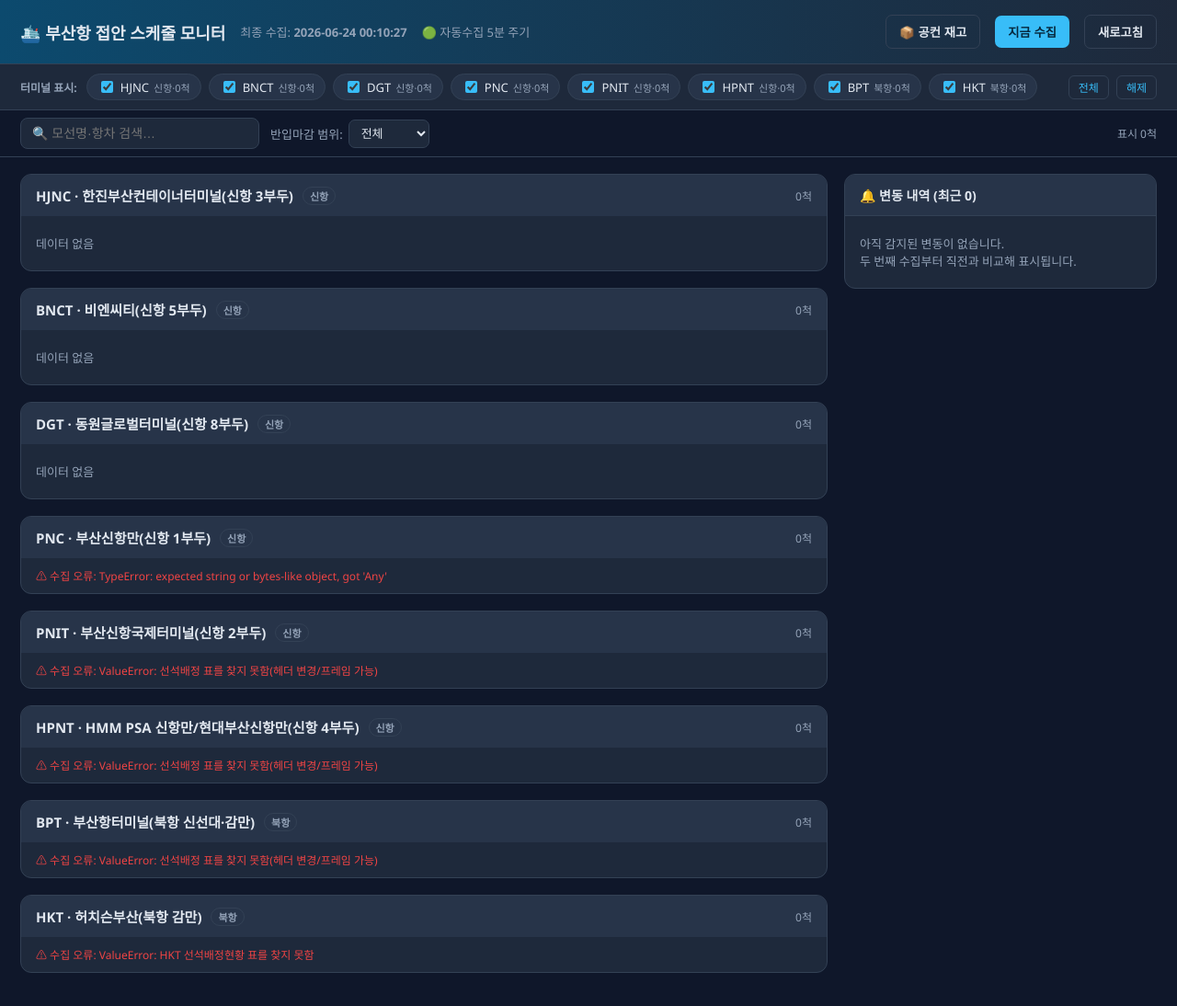
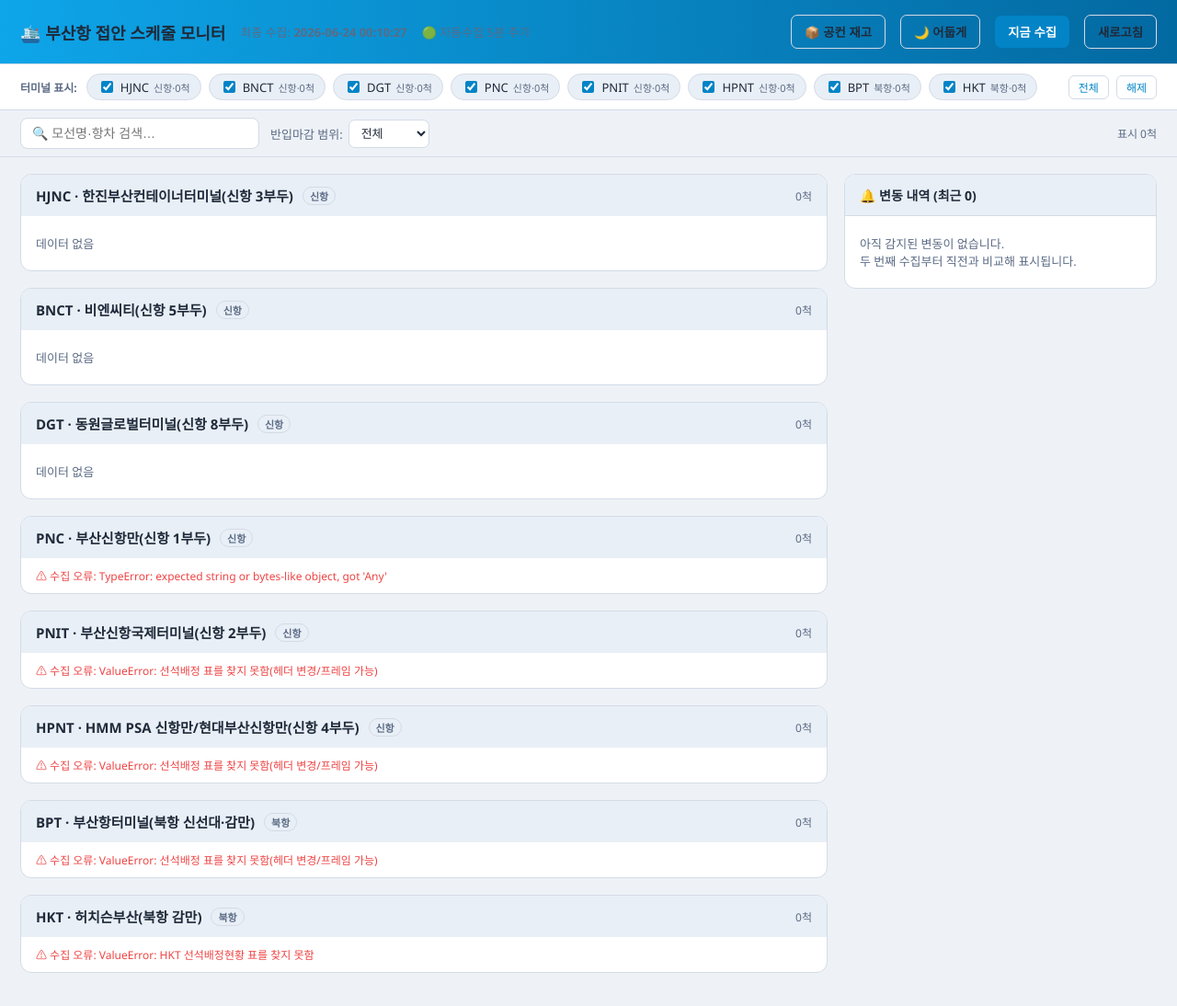
Before and after one commit to kylgtynt-wq/busan-berth-monitor, a Flask app: page / in a window 1280 px wide. Shown: the whole page at 92% size. Run offline with Flask 3, Linux system fonts and the light colour scheme; data that the repository does not hold is empty.

Commit message:
밝은(라이트) 테마 + 밝게/어둡게 토글(기본 밝게)
선석·공컨 두 화면 모두 라이트 팔레트 추가, 헤더 버튼으로 토글(localStorage 저장).
다크 전용 색(td.hot, td.z)은 CSS 변수로 전환해 양쪽 가독성 확보.

Co-Authored-By: Claude Opus 4.8 <noreply@anthropic.com>

```diff
--- a/templates/dashboard.html
+++ b/templates/dashboard.html
@@ -7,11 +7,19 @@
 <style>
   :root{
     --bg:#0f172a; --panel:#1e293b; --panel2:#273449; --line:#334155;
-    --txt:#e2e8f0; --muted:#94a3b8; --accent:#38bdf8;
+    --txt:#e2e8f0; --muted:#94a3b8; --accent:#38bdf8; --hot:#ffffff;
     --new:#22c55e; --new-bg:rgba(34,197,94,.14);
     --chg:#f59e0b; --chg-bg:rgba(245,158,11,.16);
     --rmv:#ef4444; --rmv-bg:rgba(239,68,68,.14);
   }
+  /* 밝은 테마 */
+  body.light{
+    --bg:#eef2f7; --panel:#ffffff; --panel2:#e9eff6; --line:#d3dbe6;
+    --txt:#1f2a3a; --muted:#5b6b85; --accent:#0284c7; --hot:#0b3a5c;
+    --new-bg:rgba(34,197,94,.16); --chg-bg:rgba(245,158,11,.22); --rmv-bg:rgba(239,68,68,.13);
+  }
+  body.light header{background:linear-gradient(90deg,#0ea5e9,#0369a1)}
+  body.light button:not(.ghost){color:#fff}
   *{box-sizing:border-box}
   body{margin:0;font-family:"Malgun Gothic","Segoe UI",sans-serif;background:var(--bg);color:var(--txt);}
   header{padding:16px 22px;background:linear-gradient(90deg,#0c4a6e,#1e293b);border-bottom:1px solid var(--line);
@@ -36,7 +44,7 @@
   .tag{font-size:10px;font-weight:800;padding:2px 6px;border-radius:5px}
   .tag.new{background:var(--new);color:#052e16}
   .tag.chg{background:var(--chg);color:#3a2606}
-  td.hot{color:#fff;font-weight:800;position:relative}
+  td.hot{color:var(--hot);font-weight:800;position:relative}
   td.hot::after{content:"●";color:var(--chg);font-size:9px;position:absolute;top:3px;right:4px}
   .vessel{font-weight:700}
   .err{color:var(--rmv);padding:10px 16px;font-size:12px}
@@ -82,12 +90,17 @@
 </style>
 </head>
 <body>
+<script>
+  // 테마 적용(기본 밝게). 깜빡임 방지를 위해 본문 최상단에서 즉시 실행.
+  (function(){ if((localStorage.getItem('theme')||'light')==='light') document.body.classList.add('light'); })();
+</script>
 <header>
   <h1>🛳️ 부산항 접안 스케줄 모니터</h1>
   <span class="meta">최종 수집: <b id="collectedAt">{{ meta.get('collected_at','-') }}</b></span>
   <span class="meta" id="autoState">🟢 자동수집 켜짐</span>
   <span class="spacer"></span>
   <a href="/empty" style="text-decoration:none"><button class="ghost">📦 공컨 재고</button></a>
+  <button class="ghost" id="themeBtn" onclick="toggleTheme()" title="밝게/어둡게">🌙 어둡게</button>
   <button onclick="collect()" id="btn">지금 수집</button>
   <button class="ghost" onclick="location.reload()">새로고침</button>
 </header>
@@ -201,6 +214,19 @@
 </div>
 
 <script>
+// 테마 토글(밝게/어둡게)
+function syncThemeBtn(){
+  const light = document.body.classList.contains('light');
+  const b = document.getElementById('themeBtn');
+  if(b) b.textContent = light ? '🌙 어둡게' : '☀️ 밝게';
+}
+function toggleTheme(){
+  const light = document.body.classList.toggle('light');
+  localStorage.setItem('theme', light ? 'light' : 'dark');
+  syncThemeBtn();
+}
+syncThemeBtn();
+
 // ===== 통합 필터: 터미널 체크 + 모선 검색 + 반입마감 조회범위 =====
 const FKEY = 'berthTerminalFilter';
 const VKEY = 'berthVesselSearch';
```
Also changed, not shown: templates/empty.html (+23 -2 lines).
